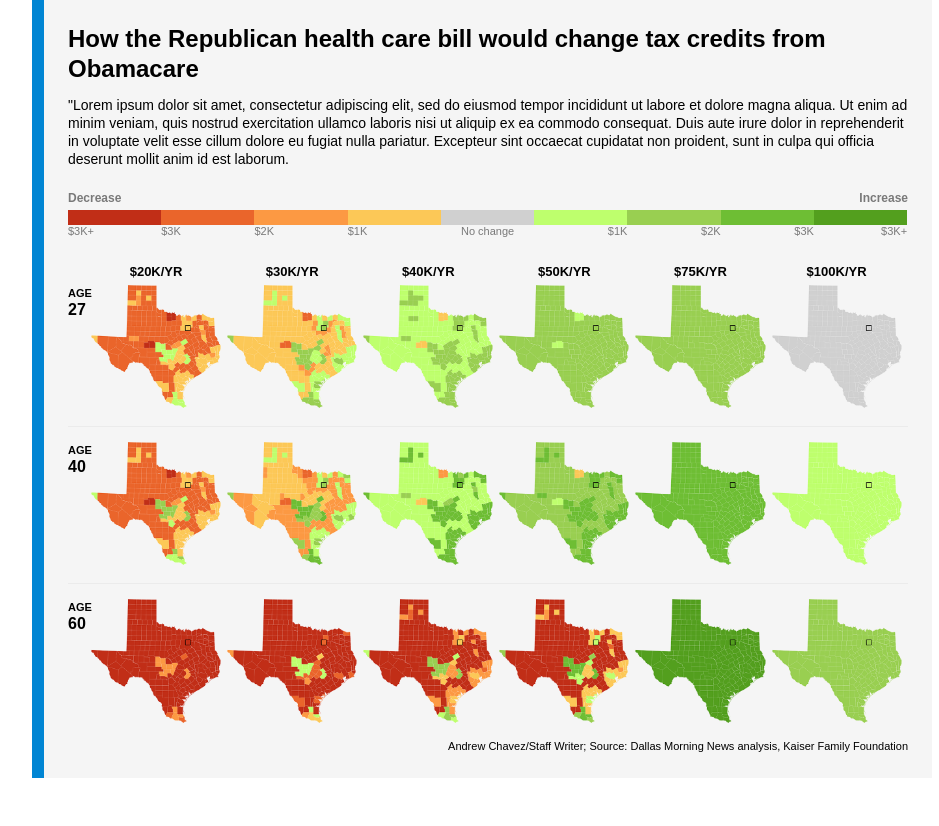
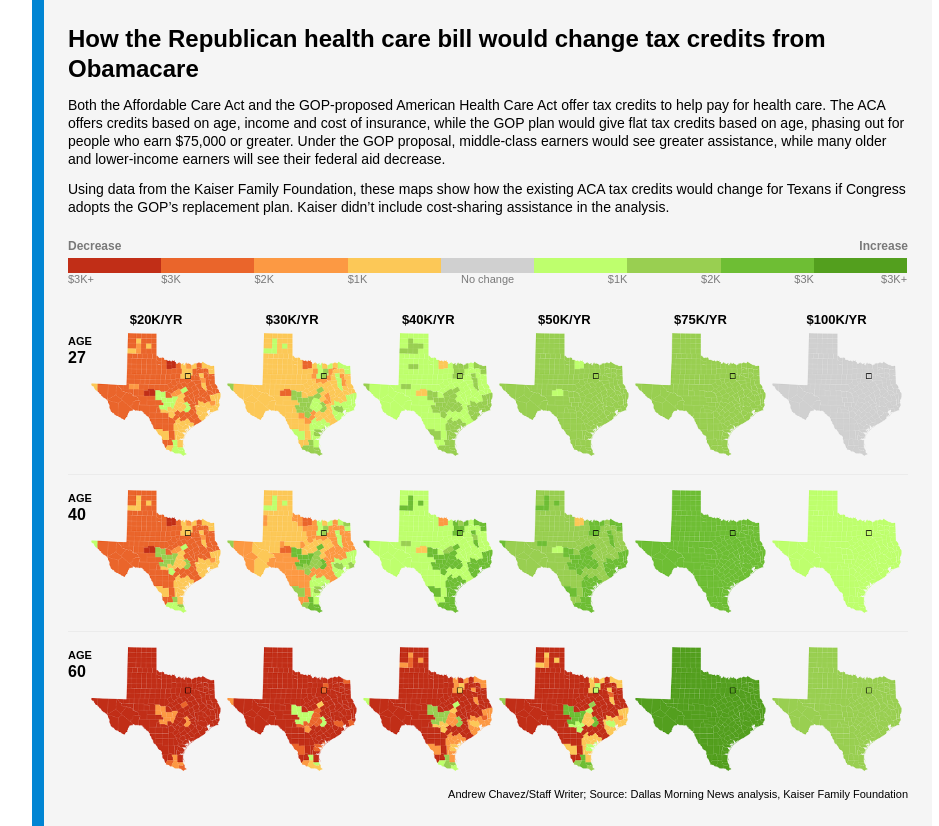
Before and after one commit to DallasMorningNews/_embeddable-aca-maps, a website: page dist/index.html in a window 1280 px wide. Shown: the whole page, without its empty margins (158-1097 px from the left). Before the commit the page ends 800 px from the top, so only its background shows below. Drawn offline with Linux system fonts and the light colour scheme; a web font is replaced by a local one.

Commit message:
Update chatter

```diff
--- a/dist/index.html
+++ b/dist/index.html
@@ -14,7 +14,8 @@
       <div id="aca-body">
         <div class="chatter">
           <h4 class="slide__title">How the Republican health care bill would change tax credits from Obamacare</h4>
-          <p>"Lorem ipsum dolor sit amet, consectetur adipiscing elit, sed do eiusmod tempor incididunt ut labore et dolore magna aliqua. Ut enim ad minim veniam, quis nostrud exercitation ullamco laboris nisi ut aliquip ex ea commodo consequat. Duis aute irure dolor in reprehenderit in voluptate velit esse cillum dolore eu fugiat nulla pariatur. Excepteur sint occaecat cupidatat non proident, sunt in culpa qui officia deserunt mollit anim id est laborum.</p>
+          <p>Both the Affordable Care Act and the GOP-proposed American Health Care Act offer tax credits to help pay for health care. The ACA offers credits based on age, income and cost of insurance, while the GOP plan would give flat tax credits based on age, phasing out for people who earn $75,000 or greater. Under the GOP proposal, middle-class earners would see greater assistance, while many older and lower-income earners will see their federal aid decrease.</p>
+          <p>Using data from the Kaiser Family Foundation, these maps show how the existing ACA tax credits would change for Texans if Congress adopts the GOP’s replacement plan. Kaiser didn’t include cost-sharing assistance in the analysis.</p>
         </div>
 
         <div class="key">
```
